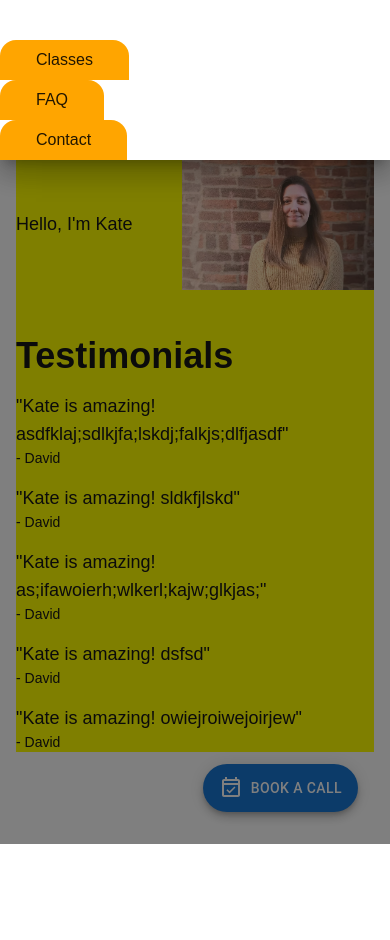
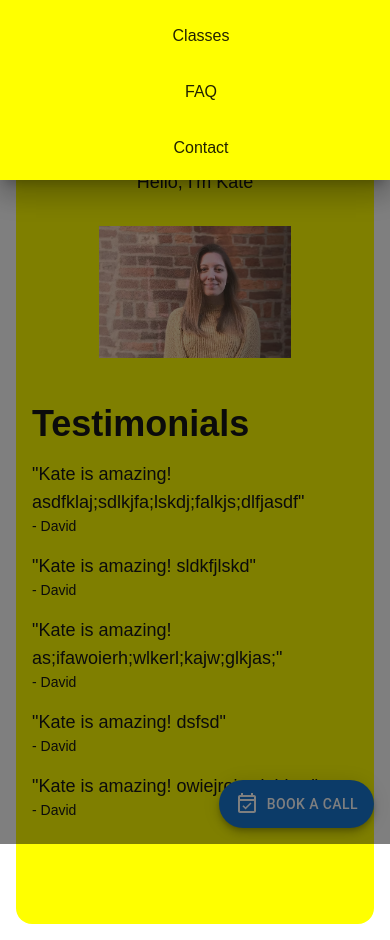
Before and after one commit to bizarrebirds/bizarrebirds.github.io, a Next.js app: page / in a window 390 px wide. Both pictures are taken after a click on the button 36 px from the left and 44 px from the top of the page. Before the commit the page ends 844 px from the top, so only its background shows below. Built offline with nearby package versions, Linux system fonts and the light colour scheme; some icons are missing.

Commit message:
Rounded corners, better tabs on mobile

```diff
--- a/app/bookclassbutton.tsx
+++ b/app/bookclassbutton.tsx
@@ -3,7 +3,7 @@ import { EventAvailableOutlined } from '@mui/icons-material';
 
 export default function BookClassButton() {
     return (
-        <div className="bottom-8 right-8 fixed">
+        <div className="bottom-4 right-4 sm:bottom-8 sm:right-8 fixed">
             <Fab variant="extended" color="primary" href="https://stembrainstutor.youcanbook.me/">
                 <EventAvailableOutlined sx={{ mr: 1 }} />
                 Book a Call
--- a/app/faq/page.tsx
+++ b/app/faq/page.tsx
@@ -4,7 +4,7 @@ import { Description, Subheading } from "../text";
 
 export default function ClassesPage() {
     return (
-        <FolderPage>
+        <FolderPage className="pt-0!">
             <Subheading text="What subjects do you tutor, and what is your rate?" />
             <Description text="Please see my class list and rate breakdown on the [Classes] page." />
             <Subheading text="Why choose this tutoring service?" />
--- a/app/header.tsx
+++ b/app/header.tsx
@@ -42,7 +42,16 @@ function HeaderButton({ name, selected, href }) {
             <TabSquare before={false} selected={selected} />
             <TabCircle before={false} />
         </div>
+    )
+}
 
+function MobileHeaderButton({ name, href }) {
+    return (
+        <ButtonBase href={href}>
+            <div className={`py-1 px-8 selected`}>
+                {name}
+            </div>
+        </ButtonBase>
     )
 }
 
@@ -66,10 +75,14 @@ export default function Header() {
             </div>
 
             <Drawer anchor="top" variant="temporary" open={open}>
-                <MenuButton onClick={() => setOpen(false)} />
-                <HeaderButton name="Classes" href="classes" selected={pathname === "/classes"} />
-                <HeaderButton name="FAQ" href="faq" selected={pathname === "/faq"} />
-                <HeaderButton name="Contact" href="contact" selected={pathname === "/contact"} />
+                <div className="selected flex flex-row items-start px-4 py-4">
+                    <MenuButton onClick={() => setOpen(false)} />
+                    <div className="grow flex flex-col gap-6 pt-1 pr-7">
+                        <MobileHeaderButton name="Classes" href="classes" />
+                        <MobileHeaderButton name="FAQ" href="faq" />
+                        <MobileHeaderButton name="Contact" href="contact" />
+                    </div>
+                </div>
             </Drawer>
 
             <div className="hidden sm:flex flex-row items-stretch gap-8 pr-3">
--- a/app/layout.tsx
+++ b/app/layout.tsx
@@ -30,7 +30,7 @@ export default function RootLayout({
       <body className={`${geistSans.variable} ${geistMono.variable} antialiased w-full px-4 py-4`}>
         <div className="max-w-7xl m-auto flex flex-col items-stretch">
           <Header />
-          <div className="selected">
+          <div className="selected rounded-2xl">
             {children}
           </div>
           <BookClassButton />
--- a/app/page.tsx
+++ b/app/page.tsx
@@ -1,4 +1,5 @@
 import Image from "next/image";
+import FolderPage from "./folderpage";
 
 function Testimonial({ text, author }) {
   return (
@@ -11,9 +12,10 @@ function Testimonial({ text, author }) {
 
 export default function Home() {
   return (
-    <div>
+    <FolderPage>
       <p className="text-5xl font-bold">Hook up here</p>
-      <div className="flex flex-row items-center">
+      <div className="flex flex-col sm:flex-row items-center">
+        <br/>
         <p className="flex-auto text-lg">Hello, I'm Kate</p>
         <div className="relative h-48 w-48">
           <Image src="/headshot.avif" alt="Kate's headshot" fill style={{ objectFit: "contain" }} />
@@ -27,6 +29,6 @@ export default function Home() {
         <Testimonial text="Kate is amazing! dsfsd" author="David" />
         <Testimonial text="Kate is amazing! owiejroiwejoirjew" author="David" />
       </div>
-    </div>
+    </FolderPage>
   );
 }
```
